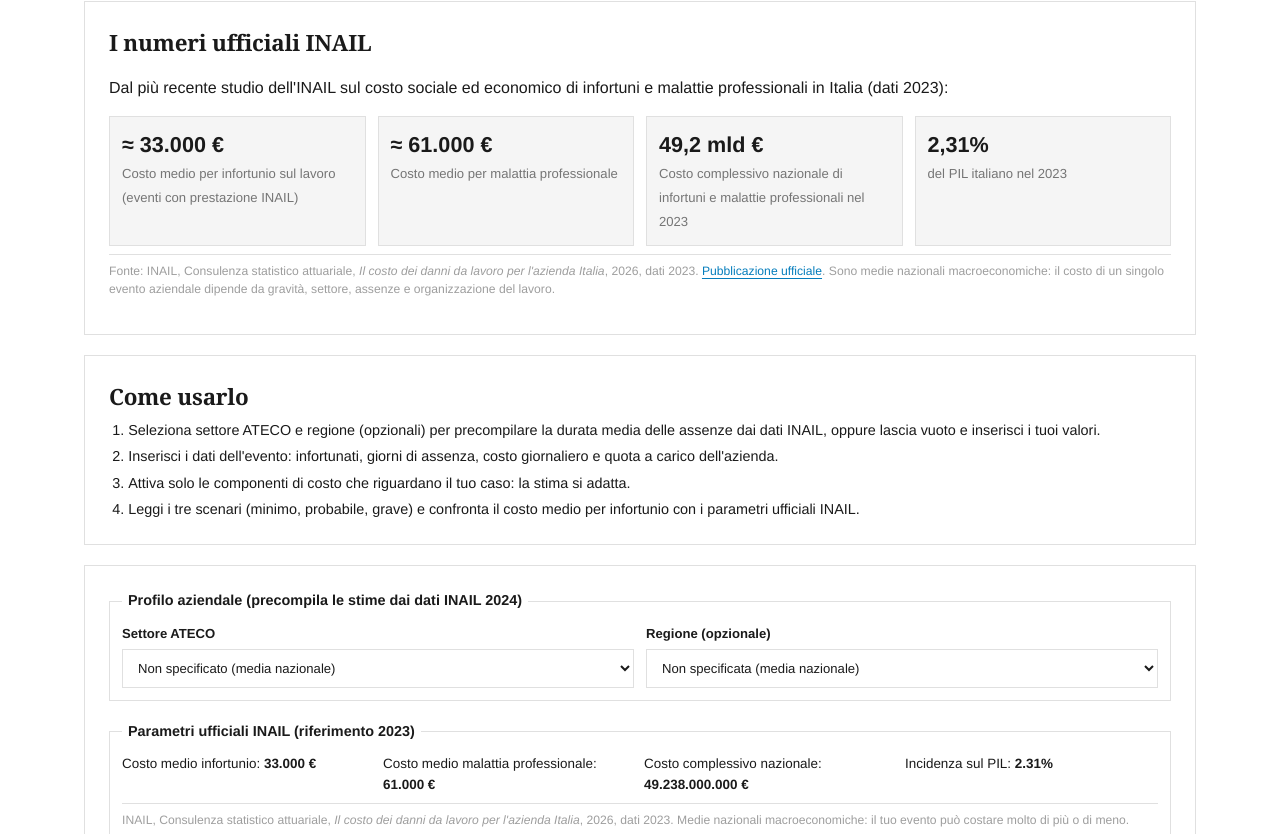
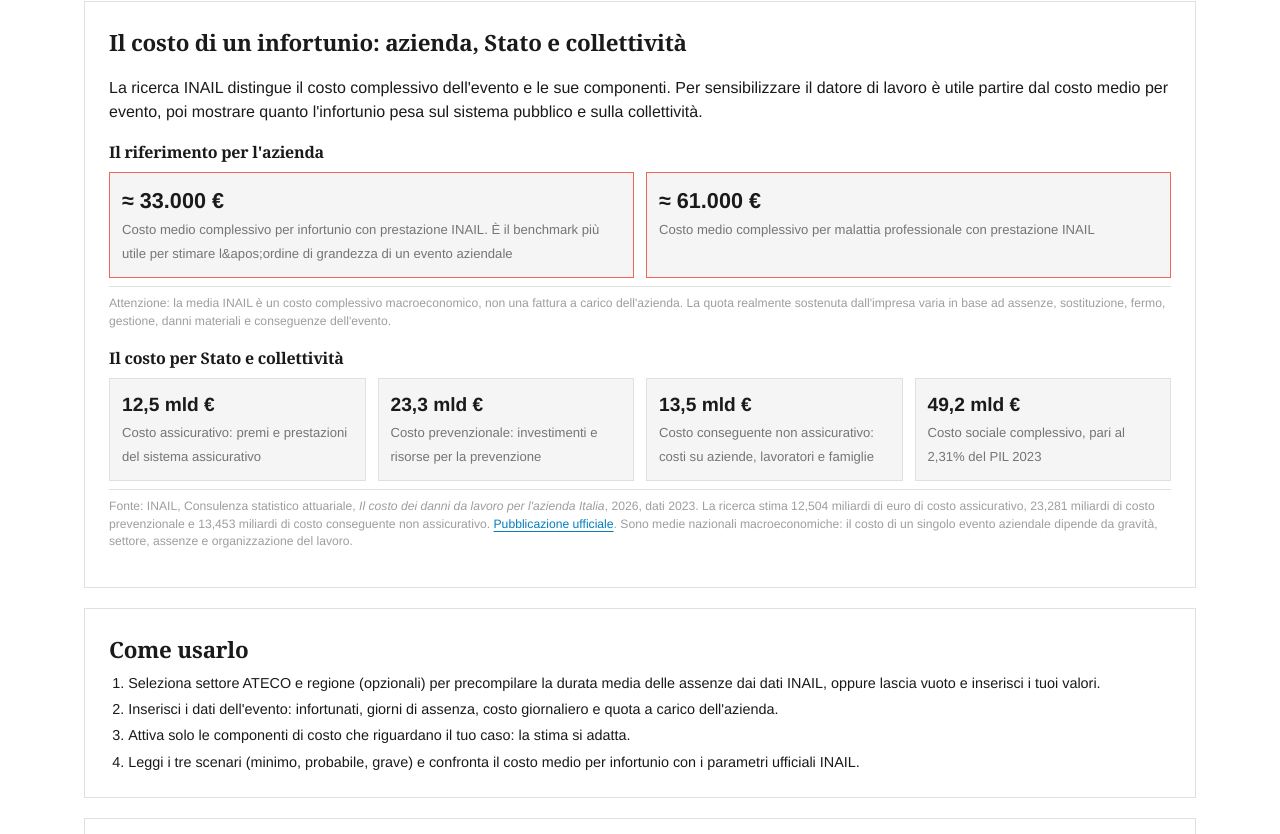
Before and after one commit to dynamic1990/osservatorio-infortuni, a Next.js app: page /calcolatore-costo-infortunio in a window 1280 px wide. Shown: the part 326-1160 px from the top of the page. Built offline with nearby package versions, Linux system fonts and the light colour scheme.

Commit message:
refactor: distinguere costi aziendali e costi sociali INAIL

```diff
--- a/src/app/calcolatore-costo-infortunio/page.tsx
+++ b/src/app/calcolatore-costo-infortunio/page.tsx
@@ -9,11 +9,16 @@ export const metadata: Metadata = {
   alternates: { canonical: "/calcolatore-costo-infortunio" },
 };
 
-const KPI_INAIL_2023 = [
-  { valore: "≈ 33.000 €", label: "Costo medio per infortunio sul lavoro (eventi con prestazione INAIL)" },
-  { valore: "≈ 61.000 €", label: "Costo medio per malattia professionale" },
-  { valore: "49,2 mld €", label: "Costo complessivo nazionale di infortuni e malattie professionali nel 2023" },
-  { valore: "2,31%", label: "del PIL italiano nel 2023" },
+const KPI_AZIENDA_INAIL_2023 = [
+  { valore: "≈ 33.000 €", label: "Costo medio complessivo per infortunio con prestazione INAIL. È il benchmark più utile per stimare l&apos;ordine di grandezza di un evento aziendale" },
+  { valore: "≈ 61.000 €", label: "Costo medio complessivo per malattia professionale con prestazione INAIL" },
+];
+
+const KPI_COLLETTIVITA_INAIL_2023 = [
+  { valore: "12,5 mld €", label: "Costo assicurativo: premi e prestazioni del sistema assicurativo" },
+  { valore: "23,3 mld €", label: "Costo prevenzionale: investimenti e risorse per la prevenzione" },
+  { valore: "13,5 mld €", label: "Costo conseguente non assicurativo: costi su aziende, lavoratori e famiglie" },
+  { valore: "49,2 mld €", label: "Costo sociale complessivo, pari al 2,31% del PIL 2023" },
 ];
 
 export default function CalcolatorePage() {
@@ -31,7 +36,7 @@ export default function CalcolatorePage() {
             La stima riprende la metodologia della Consulenza statistico attuariale INAIL (pubblicazione <em>Il costo dei danni da lavoro per l&apos;azienda Italia</em>, 2026, dati 2023), che articola il costo di un evento lesivo in tre componenti: <strong>costo assicurativo</strong> (premi e prestazioni), <strong>costo prevenzionale</strong> (sicurezza, formazione, dispositivi) e <strong>costo conseguente non assicurativo</strong>, la parte che resta a carico di azienda e vittima: retribuzione durante l&apos;assenza, perdita di produttività, sostituzione del lavoratore, danni materiali, gestione amministrativa e legale, danno di immagine.
           </p>
           <p className="modal-text">
-            Il calcolatore adatta a livello aziendale la componente <em>conseguente non assicurativa</em>, quella più vicina ai costi realmente sostenuti da un&apos;impresa, e usa i parametri nazionali INAIL come benchmark di confronto.
+            Per l&apos;HSE manager, il riferimento più immediato è il costo complessivo medio per evento, circa 33.000 euro per infortunio e 61.000 euro per malattia professionale. Questo importo non è però un costo esclusivo dell&apos;azienda: comprende la prospettiva macroeconomica complessiva. Il calcolatore adatta a livello aziendale soprattutto la componente <em>conseguente non assicurativa</em>, quella più vicina ai costi sostenuti da impresa, lavoratore e famiglia.
           </p>
         </section>
         <section className="modal-section">
@@ -72,18 +77,29 @@ export default function CalcolatorePage() {
     </header>
 
     <section className="card" aria-label="KPI ufficiali INAIL">
-      <h2 className="card-title">I numeri ufficiali INAIL</h2>
-      <p>Dal più recente studio dell&apos;INAIL sul costo sociale ed economico di infortuni e malattie professionali in Italia (dati 2023):</p>
-      <div style={{ display: "grid", gridTemplateColumns: "repeat(auto-fit, minmax(190px, 1fr))", gap: "var(--space-3)" }}>
-        {KPI_INAIL_2023.map((kpi) => (
-          <div key={kpi.label} style={{ padding: "var(--space-3)", background: "var(--color-surface)", border: "1px solid var(--color-divider)" }}>
+      <h2 className="card-title">Il costo di un infortunio: azienda, Stato e collettività</h2>
+      <p>La ricerca INAIL distingue il costo complessivo dell&apos;evento e le sue componenti. Per sensibilizzare il datore di lavoro è utile partire dal costo medio per evento, poi mostrare quanto l&apos;infortunio pesa sul sistema pubblico e sulla collettività.</p>
+      <h3 style={{ fontSize: "1rem", marginBottom: "var(--space-2)" }}>Il riferimento per l&apos;azienda</h3>
+      <div style={{ display: "grid", gridTemplateColumns: "repeat(auto-fit, minmax(240px, 1fr))", gap: "var(--space-3)" }}>
+        {KPI_AZIENDA_INAIL_2023.map((kpi) => (
+          <div key={kpi.label} style={{ padding: "var(--space-3)", background: "var(--color-surface)", border: "1px solid var(--color-accent)" }}>
             <strong style={{ display: "block", fontSize: "1.35rem" }}>{kpi.valore}</strong>
             <span style={{ fontSize: "0.82rem", color: "var(--color-text-soft)" }}>{kpi.label}</span>
           </div>
         ))}
       </div>
+      <p className="source-note" style={{ marginTop: "var(--space-2)" }}>Attenzione: la media INAIL è un costo complessivo macroeconomico, non una fattura a carico dell&apos;azienda. La quota realmente sostenuta dall&apos;impresa varia in base ad assenze, sostituzione, fermo, gestione, danni materiali e conseguenze dell&apos;evento.</p>
+      <h3 style={{ fontSize: "1rem", marginBottom: "var(--space-2)" }}>Il costo per Stato e collettività</h3>
+      <div style={{ display: "grid", gridTemplateColumns: "repeat(auto-fit, minmax(190px, 1fr))", gap: "var(--space-3)" }}>
+        {KPI_COLLETTIVITA_INAIL_2023.map((kpi) => (
+          <div key={kpi.label} style={{ padding: "var(--space-3)", background: "var(--color-surface)", border: "1px solid var(--color-divider)" }}>
+            <strong style={{ display: "block", fontSize: "1.2rem" }}>{kpi.valore}</strong>
+            <span style={{ fontSize: "0.82rem", color: "var(--color-text-soft)" }}>{kpi.label}</span>
+          </div>
+        ))}
+      </div>
       <p className="source-note" style={{ marginTop: "var(--space-2)" }}>
-        Fonte: INAIL, Consulenza statistico attuariale, <em>Il costo dei danni da lavoro per l&apos;azienda Italia</em>, 2026, dati 2023. <a href="https://www.inail.it/portale/it/inail-comunica/pubblicazioni/catalogo-generale/catalogo-generale-dettaglio.2026.09.pubbl-il-costo-dei-danni-da-lavoro-per-azienda-italia.html">Pubblicazione ufficiale</a>. Sono medie nazionali macroeconomiche: il costo di un singolo evento aziendale dipende da gravità, settore, assenze e organizzazione del lavoro.
+        Fonte: INAIL, Consulenza statistico attuariale, <em>Il costo dei danni da lavoro per l&apos;azienda Italia</em>, 2026, dati 2023. La ricerca stima 12,504 miliardi di euro di costo assicurativo, 23,281 miliardi di costo prevenzionale e 13,453 miliardi di costo conseguente non assicurativo. <a href="https://www.inail.it/portale/it/inail-comunica/pubblicazioni/catalogo-generale/catalogo-generale-dettaglio.2026.09.pubbl-il-costo-dei-danni-da-lavoro-per-azienda-italia.html">Pubblicazione ufficiale</a>. Sono medie nazionali macroeconomiche: il costo di un singolo evento aziendale dipende da gravità, settore, assenze e organizzazione del lavoro.
       </p>
     </section>
 
--- a/src/components/calcolatore-costo.tsx
+++ b/src/components/calcolatore-costo.tsx
@@ -60,9 +60,6 @@ type Gravita = keyof typeof REPUTAZIONE_BANDE.gravita;
 const MEDIA_INAIL_INFORTUNIO = 33_000; // costo medio per infortunio, benchmark INAIL 2023
 // Parametri ufficiali INAIL 2023 (pubblicazione "Il costo dei danni da lavoro per l'azienda Italia",
 // Consulenza statistico attuariale, 2026): usati come riferimento, non come tariffa del singolo evento.
-const MEDIA_INAIL_MALATTIA = 61_000; // costo medio per malattia professionale
-const COSTO_COMPLESSIVO_2023 = 49_238_000_000; // costo complessivo nazionale infortuni + malattie professionali
-const INCIDENZA_PIL_2023 = 2.31; // % del PIL 2023
 
 // Ordini di grandezza per eventi gravi/mortali. Sono stime indicativi costruite su
 // fonti pubbliche (tabelle di risarcimento per macrolesioni, pratiche correnti sui
@@ -178,20 +175,6 @@ export function CalcolatoreCosto() {
       {!settore && regione && <p className="source-note" style={{ marginTop: "var(--space-2)" }}>Regione {regioneName(regioneKey)}: durata media assenza {number.format(Math.round(regione.durataMedia ?? 0))} giorni nel {anno}. Usata come riferimento per i giorni precompilati.</p>}
     </fieldset>
 
-    {/* Parametri ufficiali INAIL */}
-    <fieldset style={{ border: "1px solid var(--color-divider)", padding: "var(--space-3)", margin: 0 }}>
-      <legend style={{ padding: "0 6px", fontWeight: 750, fontSize: "0.9rem" }}>Parametri ufficiali INAIL (riferimento 2023)</legend>
-      <div style={{ display: "grid", gridTemplateColumns: "repeat(auto-fit, minmax(170px, 1fr))", gap: "var(--space-2)", fontSize: "0.84rem" }}>
-        <span>Costo medio infortunio: <strong>{euro.format(MEDIA_INAIL_INFORTUNIO)}</strong></span>
-        <span>Costo medio malattia professionale: <strong>{euro.format(MEDIA_INAIL_MALATTIA)}</strong></span>
-        <span>Costo complessivo nazionale: <strong>{euro.format(COSTO_COMPLESSIVO_2023)}</strong></span>
-        <span>Incidenza sul PIL: <strong>{INCIDENZA_PIL_2023}%</strong></span>
-      </div>
-      <p className="source-note" style={{ marginTop: "var(--space-2)", marginBottom: 0 }}>
-        INAIL, Consulenza statistico attuariale, <em>Il costo dei danni da lavoro per l&apos;azienda Italia</em>, 2026, dati 2023. Medie nazionali macroeconomiche: il tuo evento può costare molto di più o di meno.
-      </p>
-    </fieldset>
-
     {/* Componenti attivabili */}
     <fieldset style={{ border: "1px solid var(--color-divider)", padding: "var(--space-3)", margin: 0 }}>
       <legend style={{ padding: "0 6px", fontWeight: 750, fontSize: "0.9rem" }}>Componenti di costo (attiva solo quelle del tuo caso)</legend>
```
